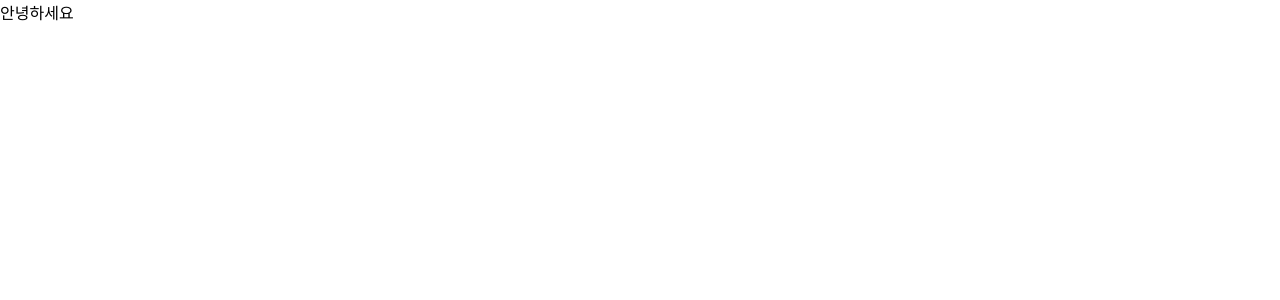
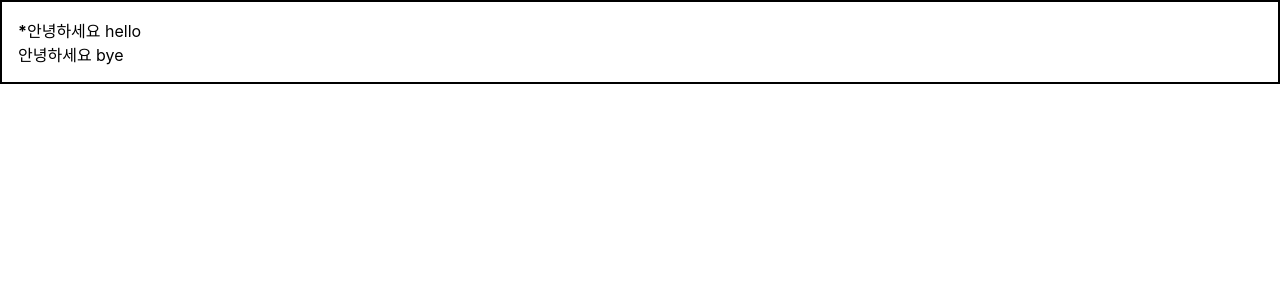
Before and after one commit to InJoon-L/React-basic, a React (Create React App) app: page / in a window 1280 px wide. Shown: the top 300 px of the page. Built offline with nearby package versions, Linux system fonts and the light colour scheme.

Commit message:
ts-props

```diff
--- a/src/App.tsx
+++ b/src/App.tsx
@@ -1,12 +1,15 @@
 import './App.css';
 import React from 'react';
 import Hello from './components/Hello';
+import Wrapper from './components/Wrapper';
+import Counter from './components/Counter';
 
 const App = () => {
   return (
-    <div>
+    <Wrapper>
+      <Hello content="hello" isSpecial = {true} />
       <Hello />
-    </div>
+    </Wrapper>
   );
 }
 
--- /dev/null
+++ b/src/components/Counter.tsx
@@ -0,0 +1,13 @@
+import React from 'react'
+
+const Counter = () => {
+	return (
+		<div>
+			<h1>0</h1>
+			<button>+1</button>
+			<button>-1</button>
+		</div>
+	)
+}
+
+export default Counter
--- a/src/components/Hello.tsx
+++ b/src/components/Hello.tsx
@@ -1,9 +1,23 @@
 import React from 'react';
 
-const Hello = () => {
+type HelloProps = {
+	content: string;
+	isSpecial: boolean;
+};
+
+
+const Hello = (props: HelloProps) => {
 	return (
-		<div>안녕하세요</div>
+		<div>
+			{ props.isSpecial && <b>*</b> }
+			안녕하세요 {props.content}
+		</div>
 	)
 }
 
+Hello.defaultProps = {
+	content: 'bye',
+	isSpecial: false
+}
+
 export default Hello
--- /dev/null
+++ b/src/components/Wrapper.tsx
@@ -0,0 +1,20 @@
+import React, { ReactNode } from 'react'
+
+interface WrapperProps {
+	children: ReactNode;
+}
+
+const Wrapper = ({children} : WrapperProps) => {
+	const style: React.CSSProperties = {
+		border: '2px solid black',
+		padding: '16px'
+	}
+
+	return (
+		<div style={style}>
+			{children}
+		</div>
+	)
+}
+
+export default Wrapper
```
